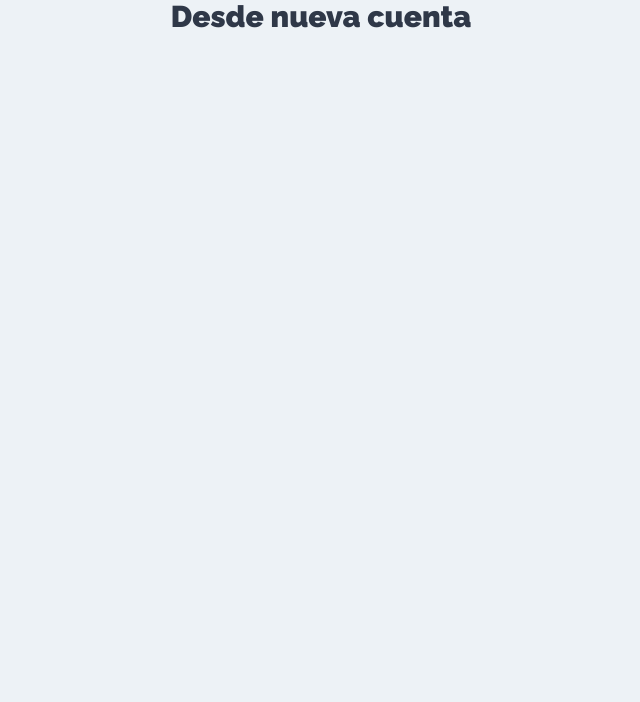
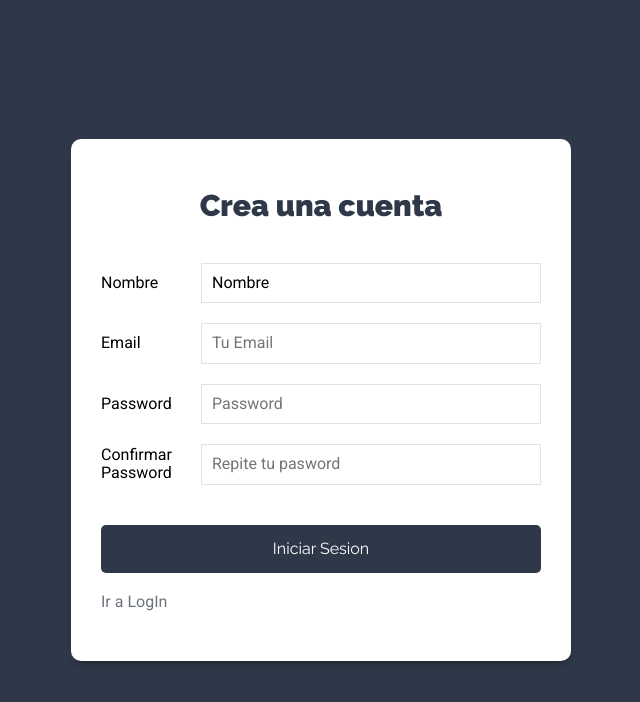
Before and after one commit to gradosj/wallafront, a React (Create React App) app: page /nueva-cuenta in a window 1280 px wide. Shown: the top 702 px of the page, without its empty margins (319-959 px from the left). Built offline with nearby package versions, Linux system fonts and the light colour scheme.

Commit message:
Pagina de crear cuenta hecha

```diff
--- a/src/components/auth/Login.js
+++ b/src/components/auth/Login.js
@@ -1,7 +1,27 @@
-import React from "react";
+import React, { useState } from "react";
+import {Link} from 'react-router-dom';
 
 const Login = () => {
-    const onChange = () =>{
+    // State iniciar sesion
+    const [usuario, guardarUsuario] = useState({
+        email: '',
+        password: ''
+    });
+
+    //extrear de usuario
+    const {email, password} = usuario;
+    const onChange = e =>{
+        guardarUsuario({
+            ...usuario,
+            [e.target.name] : e.target.value
+        })
+
+    }
+
+
+    const onSubmit = e => {
+        e.preventDefault();
+
 
     }
 
@@ -9,7 +29,8 @@
         <div className="form-usuario">
             <div className="contenedor-form sombra-dark">
                 <h1>Iniciar Sesion</h1>
-                <form action="">
+                <forms onSubmit={onSubmit} action="">
+
                     <div className="campo-form">
                         <label htmlFor="email"> Email</label>
                         <input
@@ -17,24 +38,29 @@
                             id="email"
                             name="email"
                             placeholder="Tu Email"
+                            value={email}
                             onChange={onChange}
                         />
                     </div>
 
                     <div className="campo-form">
-                        <label htmlFor="password"> Email</label>
+                        <label htmlFor="password"> Contraseña</label>
                         <input
                             type="password"
                             id="password"
                             name="password"
                             placeholder="Password"
+                            value={password}
                             onChange={onChange}
                         />
                     </div>
 
                     <div className="campo-form"></div>
                         <input type="submit" className="btn btn-primario btn-block" value="Iniciar Sesion"/>
-                </form>
+                </forms>
+                <Link to={'/nueva-cuenta'} className="enlace-cuenta">
+                    Obtener cuenta
+                </Link>
             </div>
         </div>
     );
--- a/src/components/auth/NuevaCuenta.js
+++ b/src/components/auth/NuevaCuenta.js
@@ -1,9 +1,93 @@
-import React from 'react'
+import React, { useState } from "react";
+import {Link} from 'react-router-dom';
 
-const NuevaCuenta = () => {
-        return (
-            <h1>Desde nueva cuenta</h1>
-        );
-}
+const Login = () => {
+    // State iniciar sesion
+    const [usuario, guardarUsuario] = useState({
+        email: '',
+        password: ''
+    });
 
-export default NuevaCuenta;
+    //extrear de usuario
+    const {email, password} = usuario;
+    const onChange = e =>{
+        guardarUsuario({
+            ...usuario,
+            [e.target.name] : e.target.value
+        })
+
+    }
+
+
+    const onSubmit = e => {
+        e.preventDefault();
+
+
+    }
+
+    return (
+        <div className="form-usuario">
+            <div className="contenedor-form sombra-dark">
+                <h1>Crea una cuenta</h1>
+                <forms onSubmit={onSubmit} action="">
+
+                    <div className="campo-form">
+                        <label htmlFor="nombre"> Nombre</label>
+                        <input
+                            type="text"
+                            id="nombre"
+                            name="nombre"
+                            placeholder="Tu nombre"
+                            value="Nombre"
+                            onChange={onChange}
+                        />
+                    </div>
+
+                    <div className="campo-form">
+                        <label htmlFor="email"> Email</label>
+                        <input
+                            type="email"
+                            id="email"
+                            name="email"
+                            placeholder="Tu Email"
+                            value={email}
+                            onChange={onChange}
+                        />
+                    </div>
+
+                    <div className="campo-form">
+                        <label htmlFor="password"> Password</label>
+                        <input
+                            type="password"
+                            id="password"
+                            name="password"
+                            placeholder="Password"
+                            value={password}
+                            onChange={onChange}
+                        />
+                    </div>
+
+                    <div className="campo-form">
+                        <label htmlFor="Confirmar"> Confirmar Password</label>
+                        <input
+                            type="password"
+                            id="confirmar"
+                            name="password"
+                            placeholder="Repite tu pasword"
+                            value={password}
+                            onChange={onChange}
+                        />
+                    </div>
+
+                    <div className="campo-form"></div>
+                        <input type="submit" className="btn btn-primario btn-block" value="Iniciar Sesion"/>
+                </forms>
+                <Link to={'/'} className="enlace-cuenta">
+                    Ir a LogIn
+                </Link>
+            </div>
+        </div>
+    );
+};
+
+export default Login;
```
